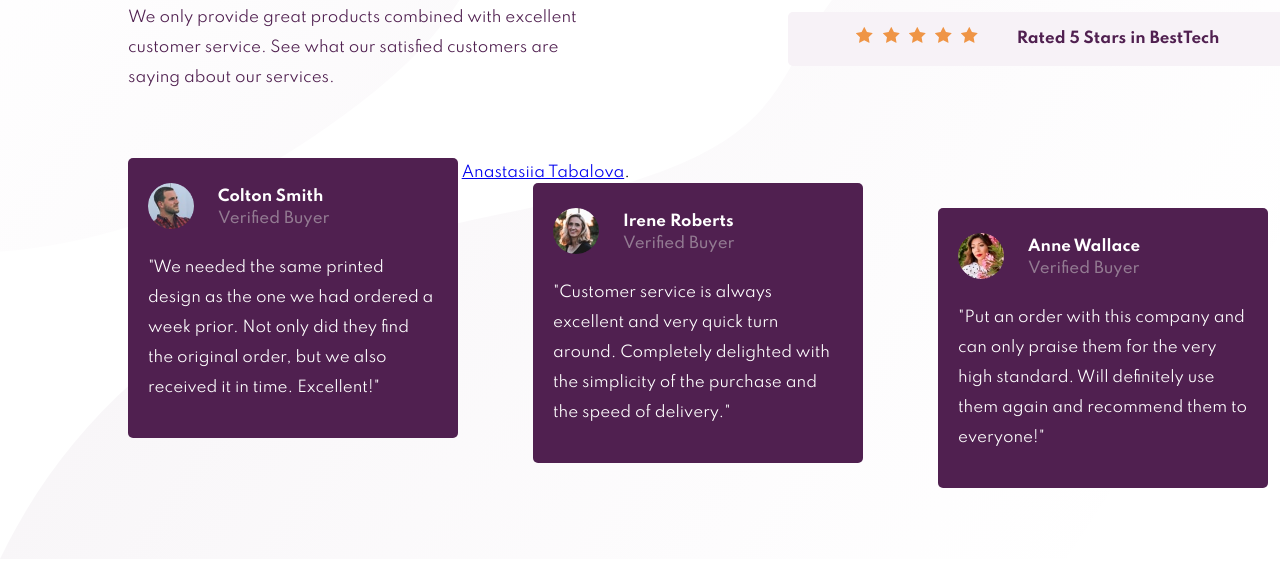
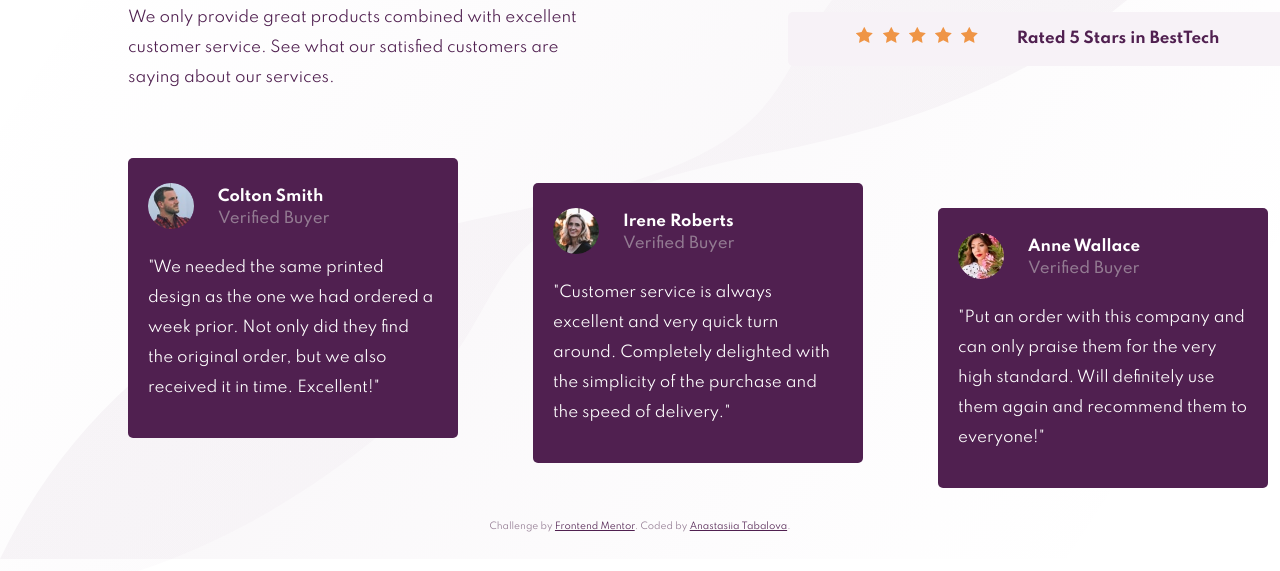
Before and after one commit to anastasita308/social-proof-section-master, a plain HTML site: page index.html in a window 1280 px wide. Shown: the part 235-806 px from the top of the page. Drawn offline with Linux system fonts and the light colour scheme.

Commit message:
Update style.css

```diff
--- a/style.css
+++ b/style.css
@@ -137,6 +137,25 @@ body{
     margin-top: 50px;
 }
 
+footer {
+    width: 100%;
+    margin-top: 40%;
+}
+
+.attribution {
+    font-size: 0.6em;
+    text-align: center;
+    color: hsl(303, 10%, 53%);
+}
+
+.attribution a {
+    color: hsl(300, 43%, 22%);
+}
+
+.attribution a:hover {
+    color: hsl(333, 80%, 67%);
+}
+
 *, *:before, *:after {
     box-sizing: border-box;
 }
@@ -224,4 +243,8 @@ body{
         margin-left: 5%;
         margin-top: 20px;
     }
+
+    footer{
+        margin-top: 12%;
+    }
 }
```
